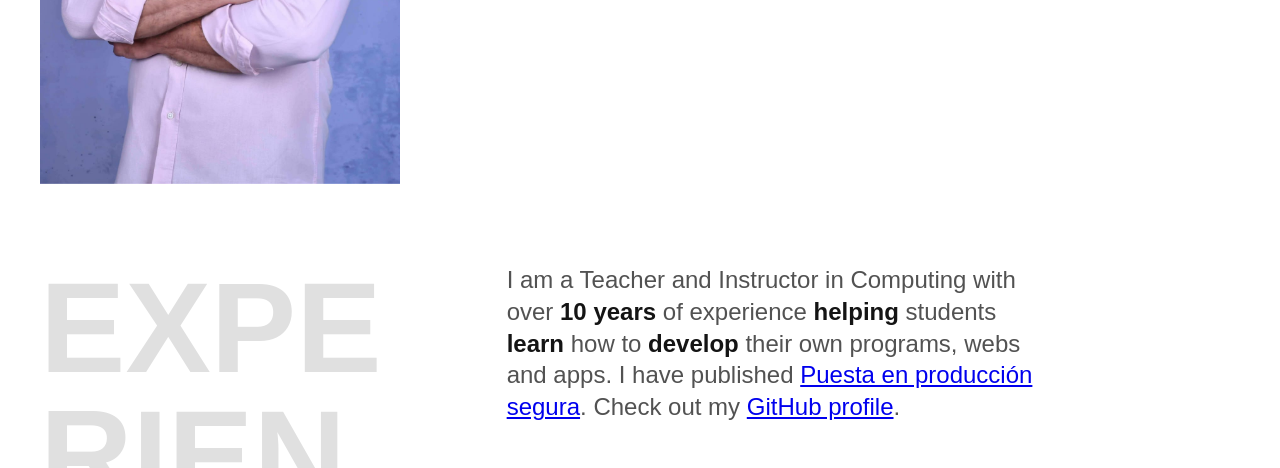
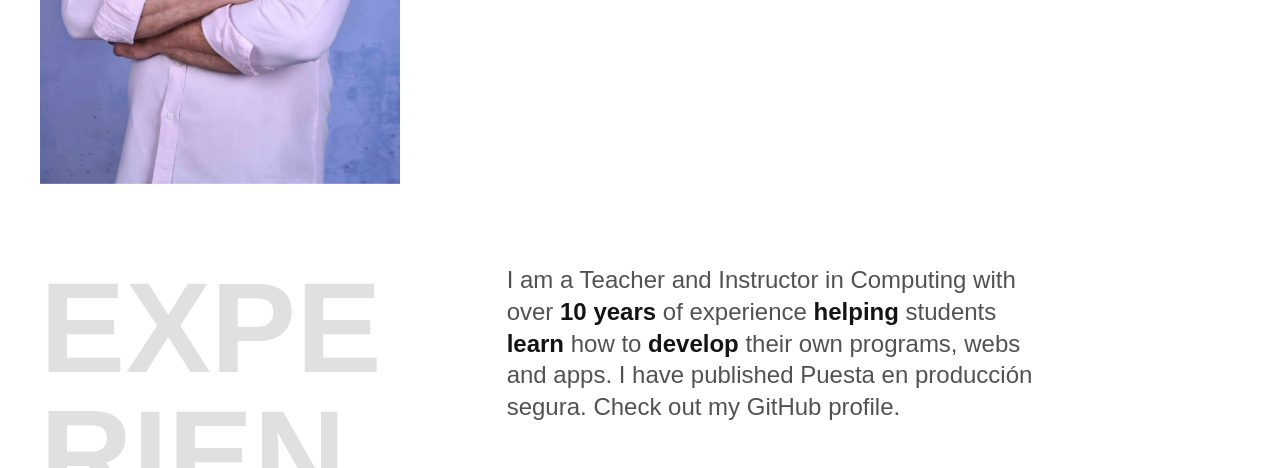
Before and after one commit to maximofernandezriera/maximofernandezriera.github.io, a plain HTML site: page index.html in a window 1280 px wide. Shown: the part 484-952 px from the top of the page. Drawn offline with Linux system fonts and the light colour scheme.

Commit message:
Update index.html

```diff
--- a/index.html
+++ b/index.html
@@ -35,7 +35,7 @@
     <h2 class="subtitle">Experience</h2>
     <div>
       <p class="experience__text">
-        I am a Teacher and Instructor in Computing with over <strong>10 years</strong> of experience <strong>helping</strong> students <strong>learn</strong> how to <strong>develop</strong> their own programs, webs and apps. I have published <a href="https://www.ra-ma.es/libro/puesta-en-produccion-segura_140116">Puesta en producción segura</a>. Check out my <a href="https://github.com/maximofernandezriera">GitHub profile</a>.
+        I am a Teacher and Instructor in Computing with over <strong>10 years</strong> of experience <strong>helping</strong> students <strong>learn</strong> how to <strong>develop</strong> their own programs, webs and apps. I have published Puesta en producción segura. Check out my GitHub profile.
       </p>
       <div class="company">
         <span class="company__year">Sep 2016 - Present</span>
```
